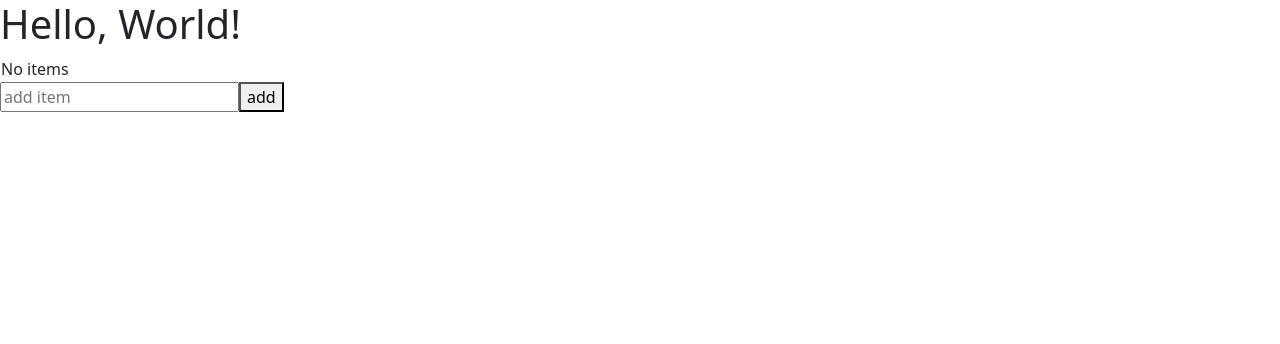
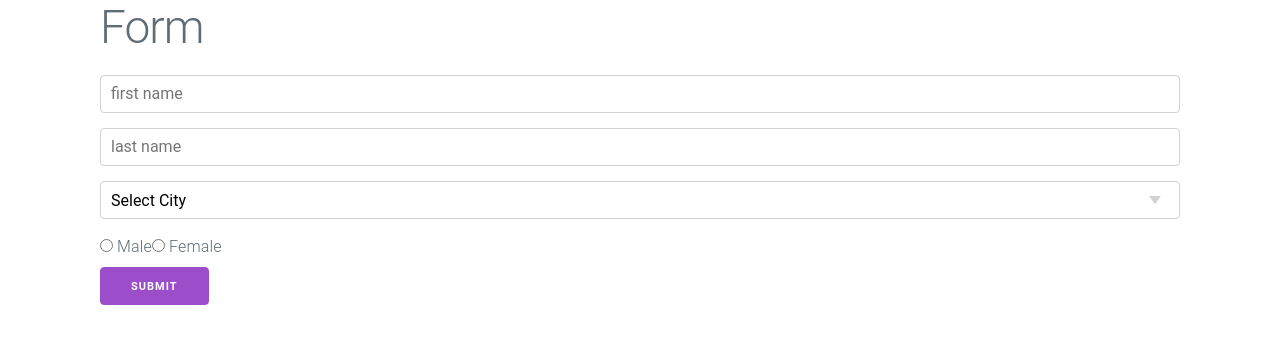
Before and after one commit to masum0191/react-practice-, a React (Vite) app: page / in a window 1280 px wide. Shown: the top 344 px of the page. Built offline with nearby package versions, Linux system fonts and the light colour scheme.

Commit message:
form submit object get useState

```diff
--- a/package.json
+++ b/package.json
@@ -11,6 +11,7 @@
   },
   "dependencies": {
     "bootstrap": "^5.3.8",
+    "milligram": "^1.4.1",
     "react": "^19.1.1",
     "react-dom": "^19.1.1"
   },
--- a/src/App.jsx
+++ b/src/App.jsx
@@ -2,44 +2,35 @@
 import React, { useState } from 'react';
 
 const App = () => {
- const [list,setlist]=useState([]);
- const [item,setitem]=useState("");
- const AddToList= ()=>{
-    list.push(item)
-    setlist([...list])
- }
- const removeItem=(index)=>{
-  list.splice(index,1)
-  setlist([...list])
+ let [FormObject ,SetFormObject] = useState({Fname:"",Lname:"",City:"",Gender:""})
+ const inputChange=(PropertyName,value)=>{
+    SetFormObject(preObject=>({
+      ...preObject,
+      [PropertyName]:value}))
 
- }
+  }
+  const FormSubmit=(e)=>{
+    e.preventDefault();
+    alert(JSON.stringify(FormObject));
+    console.log(FormObject);
+  }
 
   return (
-    <div>
-      <h1>Hello, World!</h1>
-      <table>
-        <tbody>
-          {
-            list.length!==0?(
-              list.map((item,index)=>{
-                return(
-                  <tr key={index}>
-                    <td>
-                      {item}
-                      <button onClick={()=>removeItem(index)} style={{marginLeft:"10px"}}>remove</button>
-                    </td>
-                  </tr>
-                )
-              })
-            ):(
-              <tr><td>No items</td></tr>
-            )
-          }
-        </tbody>
-      </table>
-
-      <input type="text" onChange={(e)=>setitem(e.target.value)} placeholder='add item'/>
-      <button onClick={AddToList}>add</button>
+    <div className='container'>
+      <h1>Form</h1>
+     <form onSubmit={FormSubmit}>
+      <input onChange={(e)=>{inputChange("Fname",e.target.value)}} value={FormObject.Fname} type="text" placeholder='first name'/> <br />
+      <input onChange={(e)=>{inputChange("Lname",e.target.value)}} value={FormObject.Lname}  type="text" placeholder='last name'/> <br />
+      <select onChange={(e)=>{inputChange("City",e.target.value)}}
+      value={FormObject.City} >
+        <option value="">Select City</option>
+        <option value="Dhaka">Dhaka</option>
+        <option value="Rajshahi">Rajshahi</option>
+       </select><br />
+      <input onChange={()=>{inputChange("Gender",'male')}}  checked={FormObject.Gender==="male"} type="radio" name='gender' /> Male
+      <input onChange={()=>{inputChange("Gender",'female')}} checked={FormObject.Gender==="female"} type="radio" name='gender' /> Female <br />
+      <button type='submit'>submit</button>
+     </form>
     </div>
   );
 };
--- a/src/main.jsx
+++ b/src/main.jsx
@@ -3,6 +3,7 @@
 import App from './App'
 import 'bootstrap'
 import 'bootstrap/dist/css/bootstrap.min.css'
+import 'milligram/dist/milligram.min.css'
 
 
 createRoot(document.getElementById('root')).render(
```
Also changed, not shown: 1 other file (tests, documents, lock files or other folders).
